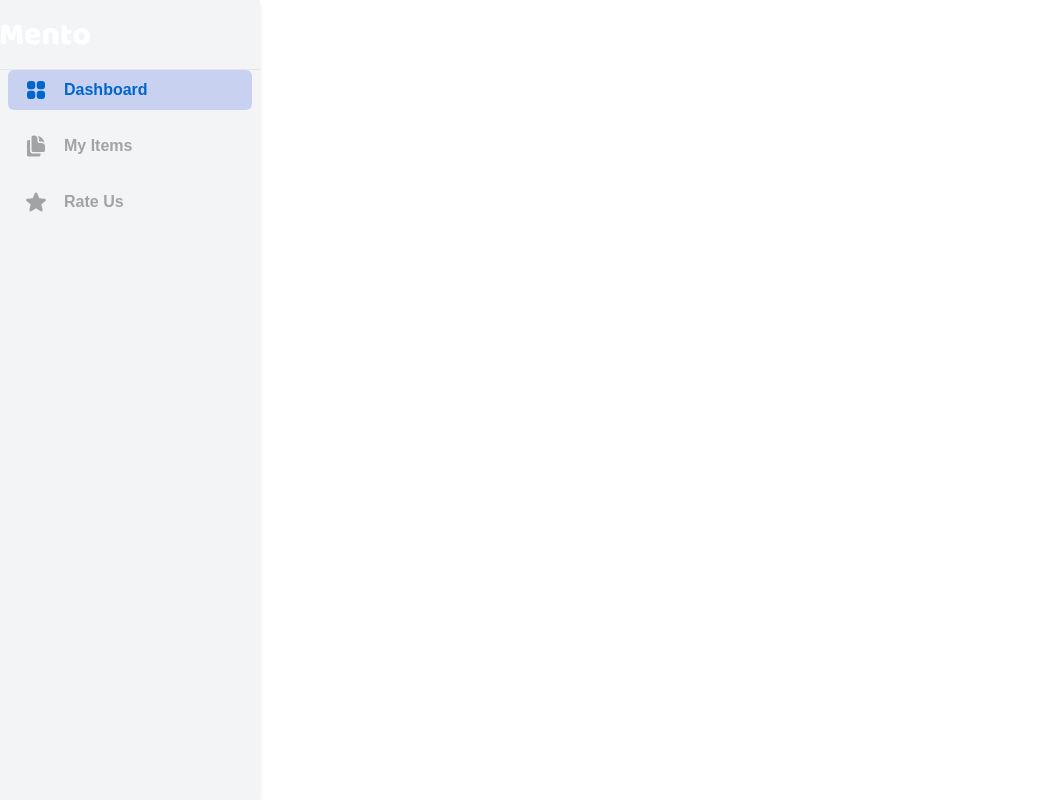
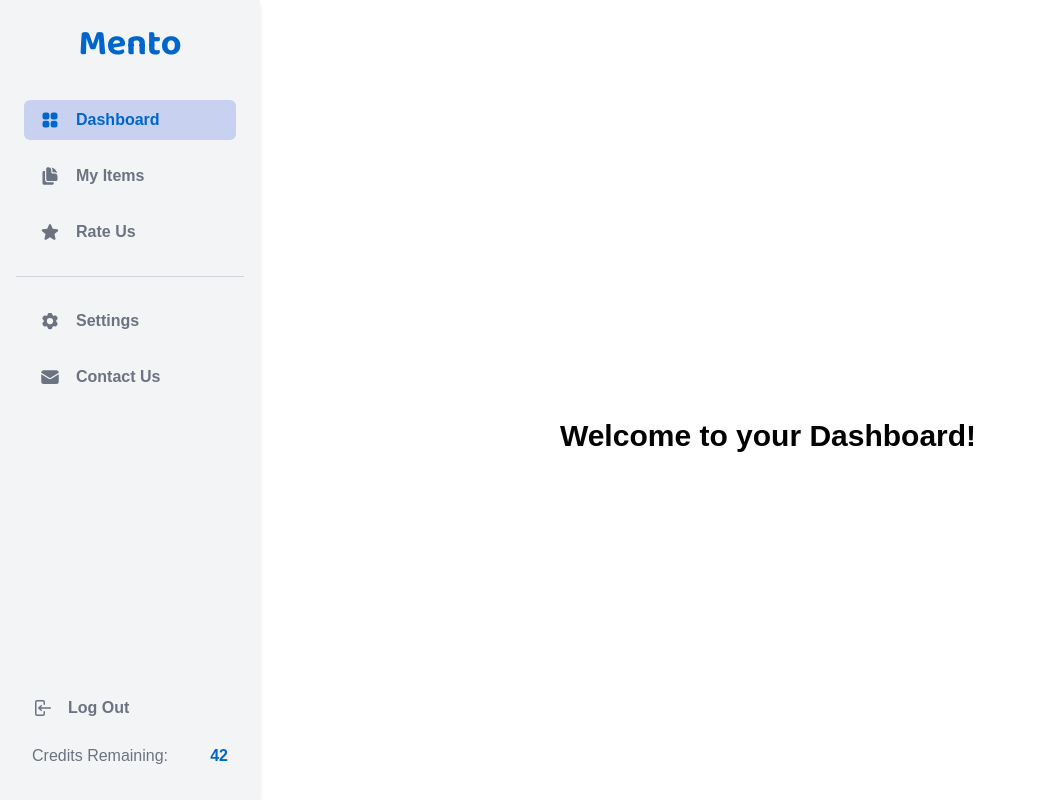
Before and after one commit to jsanch387/mento-app, a Next.js app: page /dashboard in a window 1280 px wide. Shown: the top 800 px of the page, without its empty margins (0-1037 px from the left). Built offline with nearby package versions, Linux system fonts and the light colour scheme.

Commit message:
Side Nav and logout functionality

```diff
--- a/app/dashboard/layout.tsx
+++ b/app/dashboard/layout.tsx
@@ -1,14 +1,16 @@
 import SideNav from "../features/dashboard/components/SideNav";
 
-export default function LoginLayout({
+export default function DashboardLayout({
   children,
 }: {
   children: React.ReactNode;
 }) {
   return (
-    <div>
-      <SideNav />
-      <div>{children}</div>
+    <div className="flex h-screen flex-col md:flex-row md:overflow-hidden">
+      <div className="w-full flex-none md:w-64">
+        <SideNav />
+      </div>
+      <div className="flex-grow  md:overflow-y-auto md:p-12">{children}</div>
     </div>
   );
 }
--- a/app/dashboard/page.tsx
+++ b/app/dashboard/page.tsx
@@ -2,7 +2,7 @@
 
 export default function DashboardPage() {
   return (
-    <div className="min-h-screen flex flex-col items-center justify-center bg-gray-100">
+    <div className="min-h-screen flex flex-col items-center justify-center">
       <h1 className="text-3xl font-bold mb-6">Welcome to your Dashboard!</h1>
     </div>
   );
--- a/app/features/auth/actions.tsx
+++ b/app/features/auth/actions.tsx
@@ -2,25 +2,6 @@
 
 import { createClient } from "@/app/lib/utils/supabase/server";
 import { redirect } from "next/navigation";
-
-// Action to request OTP for Login
-// export async function requestLoginOtp(formData: FormData): Promise<string> {
-//   const supabase = await createClient();
-//   const email = formData.get("email") as string;
-
-//   // Send OTP
-//   const { error } = await supabase.auth.signInWithOtp({
-//     email,
-//     options: { shouldCreateUser: false },
-//   });
-
-//   if (error) {
-//     console.error("Error requesting OTP:", error.message);
-//     return "Failed to send OTP. Please try again.";
-//   }
-
-//   return "OTP sent!";
-// }
 
 export async function requestLoginOtp(formData: FormData): Promise<string> {
   const supabase = await createClient();
@@ -61,14 +42,12 @@ export async function requestLoginOtp(formData: FormData): Promise<string> {
   }
 }
 
-// Action to request OTP for Signup
 export async function requestSignUpOtp(formData: FormData): Promise<string> {
   const supabase = await createClient();
   const email = formData.get("email") as string;
   const firstName = formData.get("first_name") as string;
   const lastName = formData.get("last_name") as string;
 
-  // Send OTP
   const { error } = await supabase.auth.signInWithOtp({
     email,
     options: {
@@ -85,14 +64,12 @@ export async function requestSignUpOtp(formData: FormData): Promise<string> {
   return "OTP sent! Please check your email.";
 }
 
-// Action to verify OTP
 export async function verifyOtp(formData: FormData): Promise<string> {
   const supabase = await createClient();
 
   const email = formData.get("email") as string;
   const otp = formData.get("otp") as string;
 
-  // Verify OTP
   const { error } = await supabase.auth.verifyOtp({
     email,
     token: otp,
@@ -107,3 +84,18 @@ export async function verifyOtp(formData: FormData): Promise<string> {
   redirect("/dashboard");
   return "Login successful!";
 }
+
+// Action to log out the user
+export async function logout(): Promise<void> {
+  const supabase = await createClient();
+
+  const { error } = await supabase.auth.signOut();
+
+  if (error) {
+    console.error("Error during logout:", error.message);
+    throw new Error("Failed to log out. Please try again.");
+  }
+
+  // This will stop further execution and handle the redirection
+  redirect("/");
+}
--- a/app/features/dashboard/components/SideNav.tsx
+++ b/app/features/dashboard/components/SideNav.tsx
@@ -1,26 +1,59 @@
-import Image from "next/image";
+"use client";
+
 import Link from "next/link";
-import MentoLogo from "@/public/mento-text.svg";
 import SideNavLinks from "./SideNavLinks";
+import TextLogo from "@/app/shared/components/TextLogo";
+import { useRouter } from "next/navigation";
+import { ArrowLeftOnRectangleIcon } from "@heroicons/react/24/solid";
+import { ArrowLeftEndOnRectangleIcon } from "@heroicons/react/20/solid";
+import { logout } from "../../auth/actions";
 
 export default function SideNav() {
+  const creditsRemaining = 42; // Replace this with dynamic value if available
+
+  const handleLogout = async () => {
+    try {
+      await logout(); // This will trigger server-side redirect to "/"
+    } catch (error: any) {
+      // Ignore NEXT_REDIRECT error as it's expected for redirects
+      if (error?.message !== "NEXT_REDIRECT") {
+        console.error("Logout failed:", error.message);
+      }
+    }
+  };
+
   return (
-    <div className="w-[260px] h-screen bg-gray-100 shadow-md flex flex-col">
-      {/* Logo */}
-      <div className="py-6 text-center border-b border-gray-200">
-        <Link href="/">
-          <Image
-            src={MentoLogo}
-            alt={`Mento Logo`}
-            width={90}
-            height={90}
-            priority
-          />
-        </Link>
+    <div className="w-[260px] h-screen bg-gray-100 shadow-md flex flex-col justify-between">
+      {/* Top Section */}
+      <div>
+        {/* Logo */}
+        <div className="py-6 text-center">
+          <Link href="/">
+            <TextLogo />
+          </Link>
+        </div>
+
+        {/* Navigation Tabs */}
+        <SideNavLinks />
       </div>
 
-      {/* Navigation Tabs */}
-      <SideNavLinks />
+      {/* Footer Section */}
+      <div className="p-4 ">
+        {/* Logout Button */}
+        <button
+          onClick={handleLogout}
+          className="flex items-center mb-4 gap-4 px-4 py-2 w-full rounded-md text-text-secondary hover:bg-gray-200 "
+        >
+          <ArrowLeftEndOnRectangleIcon className="h-5 w-5" aria-hidden="true" />
+          <span className="font-semibold">Log Out</span>
+        </button>
+
+        {/* Credits Display */}
+        <div className="flex items-center px-4 mb-4 justify-between text-text-secondary ">
+          <span className="font-medium">Credits Remaining:</span>
+          <span className="font-bold text-primary">{creditsRemaining}</span>
+        </div>
+      </div>
     </div>
   );
 }
--- a/app/features/dashboard/components/SideNavLinks.tsx
+++ b/app/features/dashboard/components/SideNavLinks.tsx
@@ -6,9 +6,13 @@ import {
   Squares2X2Icon,
   DocumentDuplicateIcon,
   StarIcon,
+  Cog6ToothIcon,
+  EnvelopeIcon,
+  ArrowLeftEndOnRectangleIcon,
 } from "@heroicons/react/24/solid";
 
-const links = [
+// Primary and secondary links
+const primaryLinks = [
   { name: "Dashboard", href: "/dashboard", icon: Squares2X2Icon },
   {
     name: "My Items",
@@ -18,13 +22,17 @@ const links = [
   { name: "Rate Us", href: "/rate", icon: StarIcon },
 ];
 
+const secondaryLinks = [
+  { name: "Settings", href: "/settings", icon: Cog6ToothIcon },
+  { name: "Contact Us", href: "/contact", icon: EnvelopeIcon },
+];
+
 export default function SideNavLinks() {
   const pathname = usePathname();
 
-  return (
-    <nav>
-      <ul className="space-y-4">
-        {links.map((link) => {
+  // Render links
+  const renderLinks = (links: typeof primaryLinks) =>
+    links.map((link) => {
       const isActive = pathname === link.href;
 
       return (
@@ -43,14 +51,14 @@ export default function SideNavLinks() {
             }`}
           >
             <link.icon
-                  className={`h-6 w-6 ${
-                    isActive ? "primary" : "text-inactive"
+              className={`h-5 w-5 ${
+                isActive ? "text-primary" : "text-text-secondary"
               }`}
               aria-hidden="true"
             />
             <span
               className={`font-semibold ${
-                    isActive ? "text-primary" : "text-inactive"
+                isActive ? "text-primary" : "text-text-secondary"
               }`}
             >
               {link.name}
@@ -58,8 +66,14 @@ export default function SideNavLinks() {
           </Link>
         </li>
       );
-        })}
-      </ul>
+    });
+
+  return (
+    <nav className="mt-3 mx-4">
+      <ul className="space-y-4">{renderLinks(primaryLinks)}</ul>
+      {/* Divider */}
+      <div className="my-6 border-t border-gray-300"></div>
+      <ul className="space-y-4">{renderLinks(secondaryLinks)}</ul>
     </nav>
   );
 }
--- a/app/features/landing/components/TopNav.tsx
+++ b/app/features/landing/components/TopNav.tsx
@@ -1,7 +1,7 @@
 import Button from "@/app/shared/components/Button";
 import Image from "next/image";
 import Link from "next/link";
-import MentoLogo from "@/public/mento-text.svg";
+import TextLogo from "@/app/shared/components/TextLogo";
 
 export default function TopNav() {
   return (
@@ -10,13 +10,7 @@ export default function TopNav() {
       <div className="container mx-auto h-full flex items-center justify-between px-8">
         {/* Left Side - Logo */}
         <Link href="/">
-          <Image
-            src={MentoLogo}
-            alt={`Mento Logo`}
-            width={90}
-            height={90}
-            priority
-          />
+          <TextLogo color="white" />
         </Link>
 
         {/* Middle - Links */}
--- a/app/features/landing/sections/Footer.tsx
+++ b/app/features/landing/sections/Footer.tsx
@@ -1,5 +1,4 @@
-import Image from "next/image";
-import MentoLogo from "@/public/mento-text.svg";
+import TextLogo from "@/app/shared/components/TextLogo";
 
 export default function Footer() {
   return (
@@ -7,13 +6,7 @@ export default function Footer() {
       <div className="max-w-7xl mx-auto px-6 sm:px-8 flex flex-wrap justify-evenly items-start">
         {/* Logo */}
         <div className="flex-shrink-0 mb-6 sm:mb-0">
-          <Image
-            src={MentoLogo}
-            alt={`Mento Logo`}
-            width={90}
-            height={90}
-            priority
-          />
+          <TextLogo color="white" />
         </div>
 
         {/* Links Container */}
--- /dev/null
+++ b/app/fonts/fonts.ts
@@ -0,0 +1,6 @@
+import { Baloo_2 } from "next/font/google";
+
+export const Baloo = Baloo_2({
+  subsets: ["latin"], // Specify the subset for preloading
+  weight: ["400", "700"], // Include bold and regular weights
+});
--- /dev/null
+++ b/app/shared/components/TextLogo.tsx
@@ -0,0 +1,16 @@
+import { Baloo } from "@/app/fonts/fonts";
+import React from "react";
+
+interface TextLogoProps {
+  color?: "primary" | "white"; // Specify the supported colors
+}
+
+export default function TextLogo({ color = "primary" }: TextLogoProps) {
+  const textColor = color === "primary" ? "text-primary" : "text-white";
+
+  return (
+    <div className={`${Baloo.className} font-bold text-4xl ${textColor}`}>
+      Mento
+    </div>
+  );
+}
```
Also changed, not shown: app/features/landing/components/Footer.tsx (deleted), public/mento-text.svg (deleted). Lines whose indentation alone changed are shown as unchanged.
